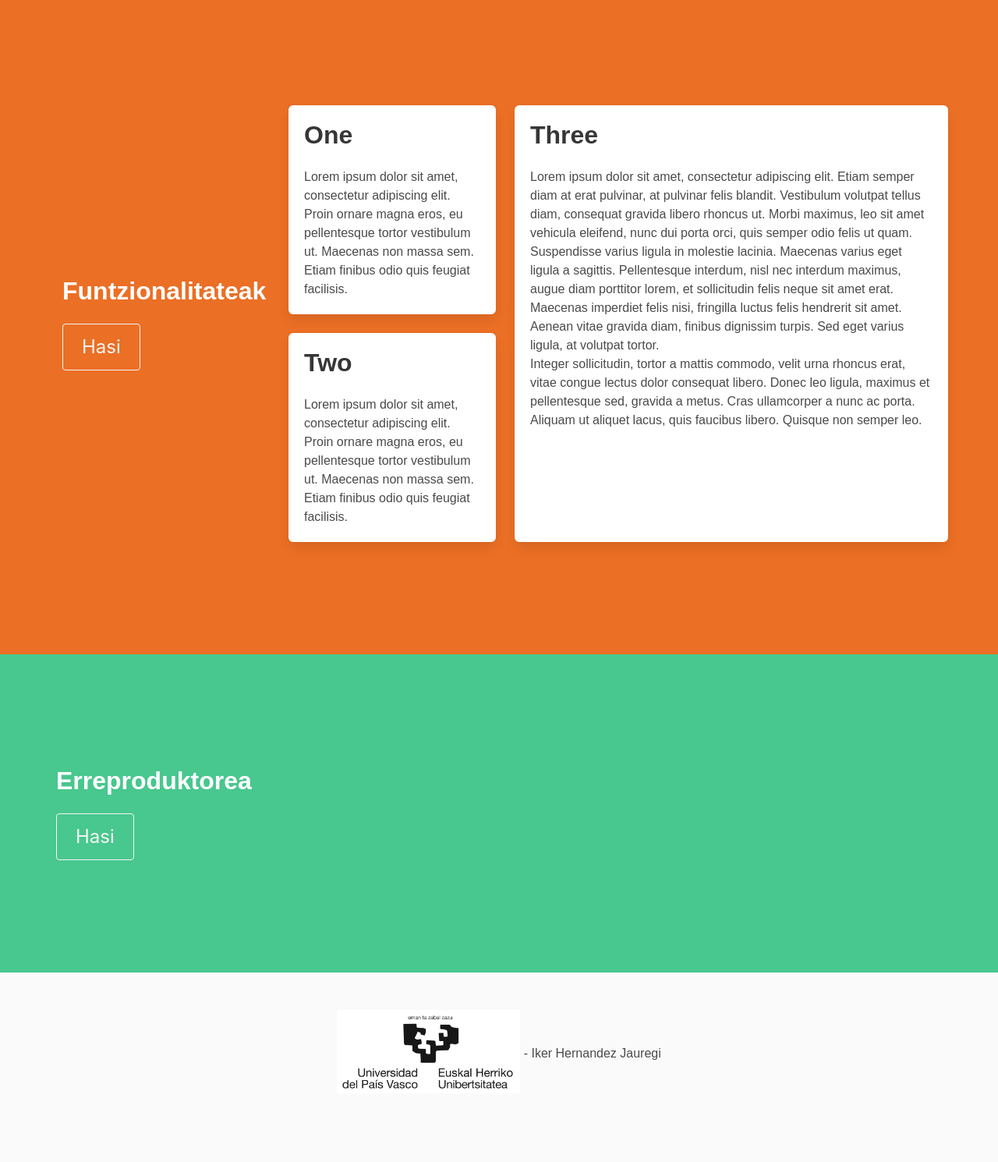
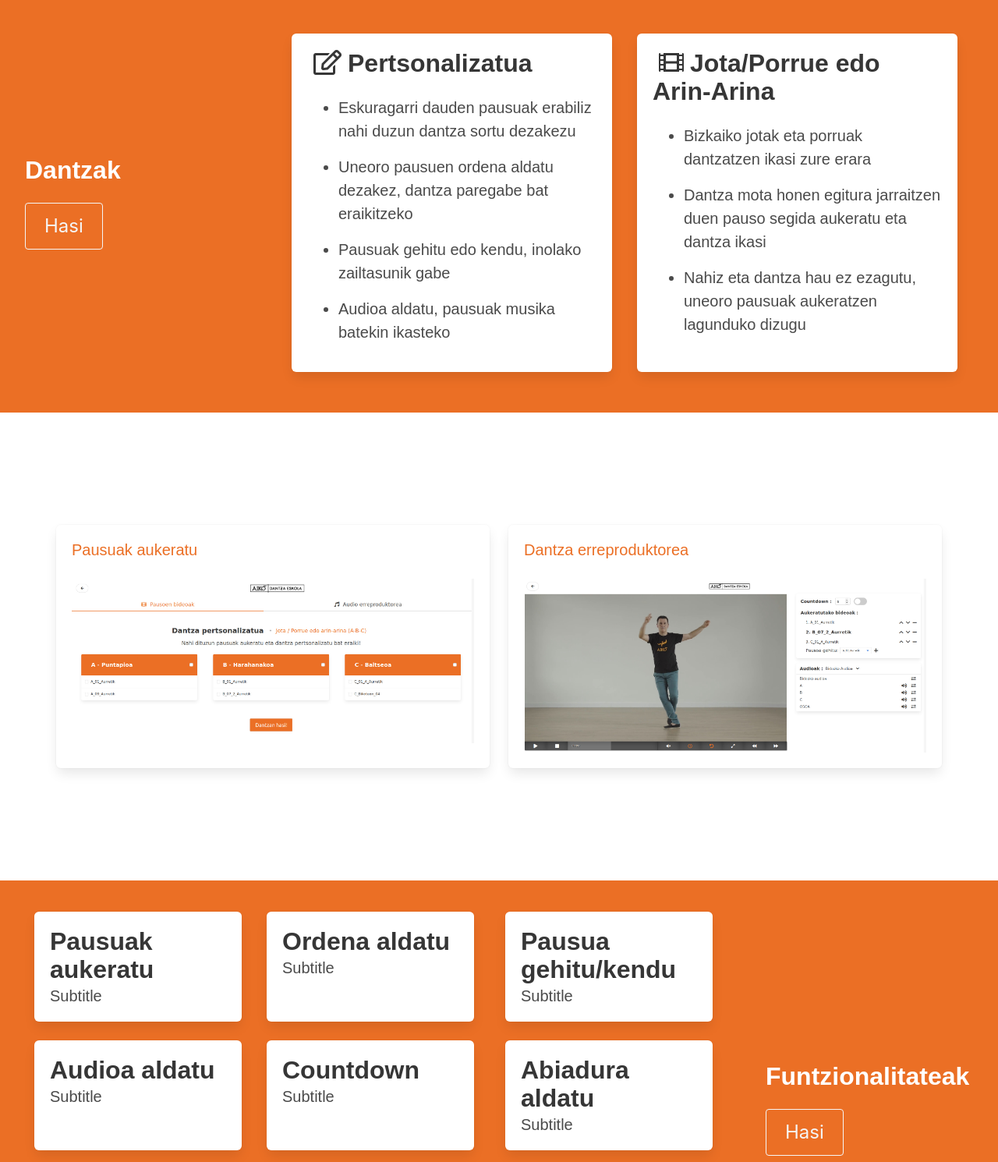
Before and after one commit to ihernandez093/GRAL, a website: page oinarrizko_app_maketa/index.html in a window 1280 px wide. Shown: the part 860-2350 px from the top of the page at 78% size. Drawn offline with nearby package versions, Linux system fonts and the light colour scheme.

Commit message:
0:Hasierako orrialdea hobetuta

```diff
--- a/oinarrizko_app_maketa/index.html
+++ b/oinarrizko_app_maketa/index.html
@@ -6,6 +6,7 @@
   <title>Aiko Dantza Eskola</title>
   <link rel="stylesheet" type="text/css" href="src/estiloa.css"/>
   <link rel="stylesheet" href="https://cdn.jsdelivr.net/npm/bulma@0.9.1/css/bulma.min.css">
+  <link rel="stylesheet" type="text/css" href="src/fontawesome-free-5.15.2-web/css/all.css">
   <link rel="icon" type="image/png" href="/src/icon.png">
 </head>
 
@@ -17,7 +18,7 @@
 		<tr id="thIkusitezina">
 			<td id="tdIkustezina">
 				<form action="./src/aukerak.html">
-					<input class="button naranja is-large" type="submit" value="Hasi">
+					<input class="button naranja is-large" type="submit" value="Dantzan hasi!">
 				</form>
 			</td>
 
@@ -25,34 +26,41 @@
 	</table>
 </section>
 
-<section class="hero naranja is-medium">
+<section class="hero naranja is-small">
   	<div class="hero-body">
 		<div class="columns is-vcentered">
 			<div class="ml-2 column is-one-quarter">
-				<p class="title naranja">Funtzionalitateak</p>
+				<p class="title naranja">Dantzak</p>
 		    	<form action="./src/aukerak.html">
 					<input class="button is-outlined is-light is-large" type="submit" value="Hasi">
 				</form>
 
 			</div>
-			<div class="mr-5 column is-three-quarters">
-				<div class="tile is-ancestor">
-			  <div class="tile is-4 is-vertical is-parent">
+			<div class="column my-2 is-three-quarters">
+				<div class="tile mx-4 my-2 is-ancestor">
+			  <div class="tile is-parent">
 			    <div class="tile is-child box">
-			      <p class="title">One</p>
-			      <p>Lorem ipsum dolor sit amet, consectetur adipiscing elit. Proin ornare magna eros, eu pellentesque tortor vestibulum ut. Maecenas non massa sem. Etiam finibus odio quis feugiat facilisis.</p>
-			    </div>
-			    <div class="tile is-child box">
-			      <p class="title">Two</p>
-			      <p>Lorem ipsum dolor sit amet, consectetur adipiscing elit. Proin ornare magna eros, eu pellentesque tortor vestibulum ut. Maecenas non massa sem. Etiam finibus odio quis feugiat facilisis.</p>
+			      <p class="title"><i class="far fa-edit mx-2"> </i>Pertsonalizatua</p>
+			      <div class="content is-medium">
+						<ul>
+					      <li class="my-4">Eskuragarri dauden pausuak erabiliz nahi duzun dantza sortu dezakezu</li>
+					      <li class="my-4">Uneoro pausuen ordena aldatu dezakez, dantza paregabe bat eraikitzeko</li>
+					      <li class="my-4">Pausuak gehitu edo kendu, inolako zailtasunik gabe</li>
+					      <li class="my-4">Audioa aldatu, pausuak musika batekin ikasteko</li>
+					    </ul>
 				    </div>
 			      </div>
-			  <div class="tile is-parent">
+			  </div>
+			  <div class="tile mx-2 is-parent">
 			    <div class="tile is-child box">
-			      <p class="title">Three</p>
-			      <p>Lorem ipsum dolor sit amet, consectetur adipiscing elit. Etiam semper diam at erat pulvinar, at pulvinar felis blandit. Vestibulum volutpat tellus diam, consequat gravida libero rhoncus ut. Morbi maximus, leo sit amet vehicula eleifend, nunc dui porta orci, quis semper odio felis ut quam.</p>
-			      <p>Suspendisse varius ligula in molestie lacinia. Maecenas varius eget ligula a sagittis. Pellentesque interdum, nisl nec interdum maximus, augue diam porttitor lorem, et sollicitudin felis neque sit amet erat. Maecenas imperdiet felis nisi, fringilla luctus felis hendrerit sit amet. Aenean vitae gravida diam, finibus dignissim turpis. Sed eget varius ligula, at volutpat tortor.</p>
-			      <p>Integer sollicitudin, tortor a mattis commodo, velit urna rhoncus erat, vitae congue lectus dolor consequat libero. Donec leo ligula, maximus et pellentesque sed, gravida a metus. Cras ullamcorper a nunc ac porta. Aliquam ut aliquet lacus, quis faucibus libero. Quisque non semper leo.</p>
+			      <p class="title"><i class="fas fa-film mx-2"></i>Jota/Porrue edo Arin-Arina</p>
+			      <div class="content is-medium">
+					<ul>
+				      <li class="my-4">Bizkaiko jotak eta porruak dantzatzen ikasi zure erara</li>
+				      <li class="my-4">Dantza mota honen egitura jarraitzen duen pauso segida aukeratu eta dantza ikasi</li>
+				      <li class="my-4">Nahiz eta dantza hau ez ezagutu, uneoro pausuak aukeratzen lagunduko dizugu </li>
+				    </ul>
+				    </div>
 			     </div>
 			  </div>
 			</div>
@@ -60,18 +68,123 @@
 		</div>
 	</div>
 </section>
-
-<section class="hero is-success is-medium">
-  	<div class="hero-body">
-    	<p class="title">
-      	Erreproduktorea
-    	</p>
+<section class="section is-medium">
+  <div class="tile is-ancestor">
+  <div class="tile is-vertical is-parent">
+    <div class="tile is-child box">
+      <p class="subtitle naranja-kolorea">Pausuak aukeratu</p>
+      <figure class="image">
+            <img src="src/2.jpg" height= "80" width="235""/>
+          </figure>
+    </div>
+  </div>
+  <div class="tile is-parent">
+    <div class="tile is-child box">
+      <p class="subtitle naranja-kolorea">Dantza erreproduktorea</p>
+      <figure class="image">
+            <img src="src/1.jpg" height= "80" width="235"/>
+          </figure>
+    </div>
+  </div>
+</div>
+</section>
+<section class="hero naranja is-small">
+  	<div class="hero-body my-2">
+		<div class="columns is-vcentered">
+			<div class="column my-2 is-three-quarters">
+				<div class="tile mx-2 is-ancestor">
+					  <div class="tile is-parent">
+					    <article class="tile is-child box">
+					      <p class="title">Pausuak aukeratu</p>
+					      <p class="subtitle">Subtitle</p>
+					    </article>
+					  </div>
+					  <div class="tile  mx-2 is-parent">
+					    <article class="tile is-child box">
+					      <p class="title">Ordena aldatu</p>
+					      <p class="subtitle">Subtitle</p>
+					    </article>
+					  </div>
+					  <div class="tile mx-2 is-parent">
+					    <article class="tile is-child box">
+					      <p class="title">Pausua gehitu/kendu</p>
+					      <p class="subtitle">Subtitle</p>
+					    </article>
+					  </div>
+					</div>
+					<div class="tile mx-2 is-ancestor">
+					  <div class="tile is-parent">
+					    <article class="tile is-child box">
+					      <p class="title">Audioa aldatu</p>
+					      <p class="subtitle">Subtitle</p>
+					    </article>
+					  </div>
+					  <div class="tile  mx-2 is-parent">
+					    <article class="tile is-child box">
+					      <p class="title">Countdown</p>
+					      <p class="subtitle">Subtitle</p>
+					    </article>
+					  </div>
+					  <div class="tile mx-2 is-parent">
+					    <article class="tile is-child box">
+					      <p class="title">Abiadura aldatu</p>
+					      <p class="subtitle">Subtitle</p>
+					    </article>
+					  </div>
+					</div>
+					<div class="tile mx-2 is-ancestor">
+					  <div class="tile is-parent">
+					    <article class="tile is-child box">
+					      <p class="title">Audio erreproduktorea</p>
+					      <p class="subtitle">Subtitle</p>
+					    </article>
+					  </div>
+					  <div class="tile  mx-2 is-parent">
+					    <article class="tile is-child box">
+					      <p class="title">Hurrengo/Aurreko pausua</p>
+					      <p class="subtitle">Subtitle</p>
+					    </article>
+					  </div>
+					  <div class="tile mx-2 is-parent">
+					    <article class="tile is-child box">
+					      <p class="title">Loop</p>
+					      <p class="subtitle">Subtitle</p>
+					    </article>
+					  </div>
+					</div>
+  				</div>
+		<div class="column my-2 mx-4 is-one-quarter">
+				<p class="title naranja">Funtzionalitateak</p>
 		    	<form action="./src/aukerak.html">
 					<input class="button is-outlined is-light is-large" type="submit" value="Hasi">
 				</form>
+
+			</div>
+		</div>
 	</div>
 </section>
-
+<section class="section is-medium">
+  <div class="tile is-ancestor">
+  <div class="tile is-vertical is-parent">
+    <div class="tile is-child box" style="display:inline-block;vertical-align:middle;">
+    	<div style="display:inline-block;vertical-align:middle;">
+	    	<a href="https://www.ehu.eus/es/"><img src="src/logo.png" height= "235" width="235""/></a>
+		</div>
+      <p class="title">Aiko</p>
+      <p class="subtitle">Dantza taldea</p>
+    </div>
+  </div>
+  <div class="tile is-parent">
+    <div class="tile is-child box" style="display:inline-block;vertical-align:middle;">
+    	<div style="display:inline-block;vertical-align:middle;">
+	    	<a href="https://www.ehu.eus/es/"><img src="src/ehu.jpg" height= "235" width="235""/></a>
+		</div>
+      <p class="title">UPV/EHU</p>
+      <p class="subtitle">Unibertsitatea</p>
+    </div>
+  </div>
+</div>
+</section>
 <footer class="footer">
 <div style="text-align: center;">
 	<div style="display:inline-block;vertical-align:middle;">
```
Also changed, not shown: oinarrizko_app_maketa/src/1.jpg (added), oinarrizko_app_maketa/src/2.jpg (added). Lines whose indentation alone changed are shown as unchanged.
